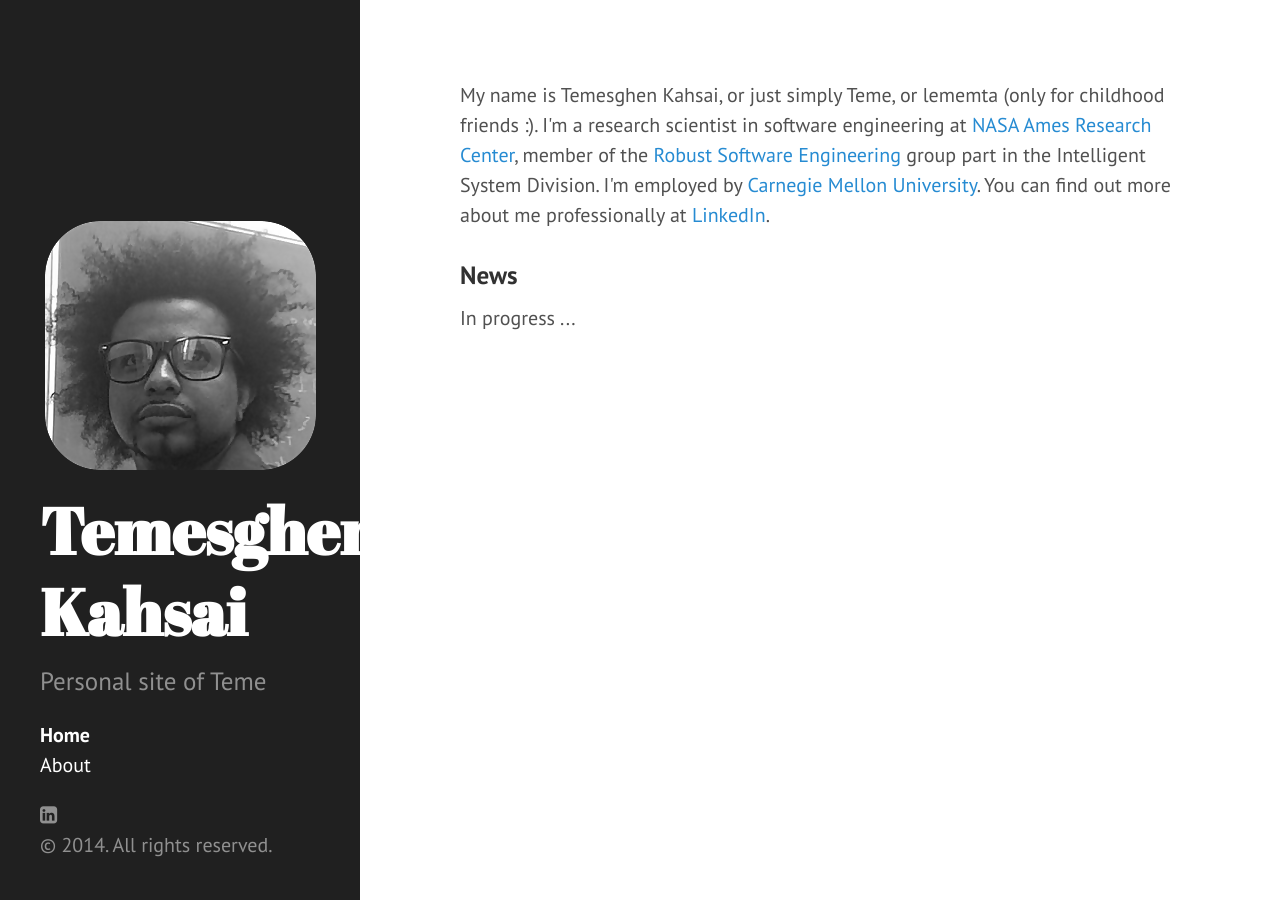
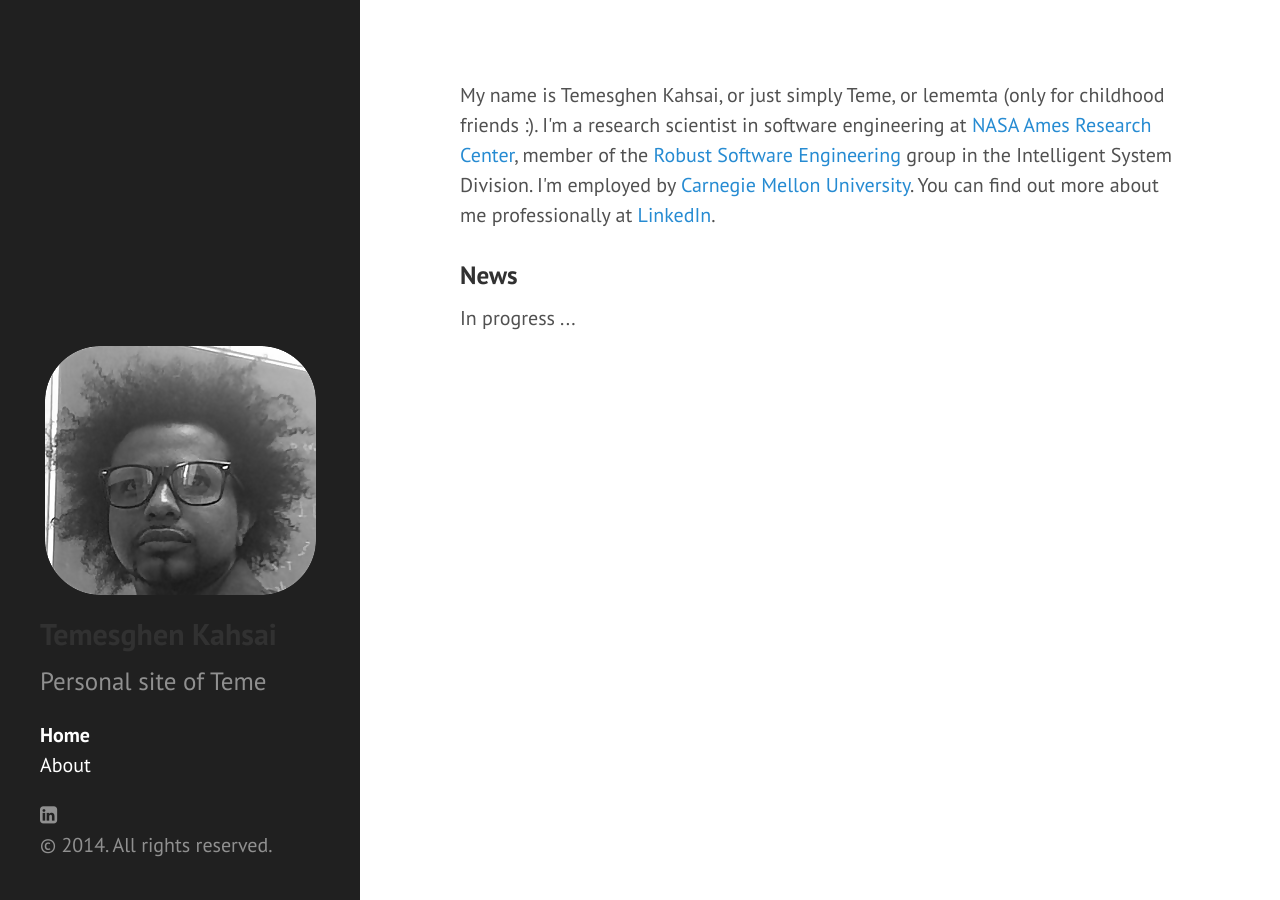
Before and after one commit to lememta/lememta.github.io, a Jekyll site: the page built from index.html, in a window 1280 px wide. Built offline with Jekyll 4.4.1, drawn with Linux system fonts in a browser that asks for light colours; nearby versions of some CDN libraries; the list of posts is cut into pages by our own code.

Commit message:
first version

```diff
--- a/_includes/sidebar.html
+++ b/_includes/sidebar.html
@@ -6,7 +6,7 @@
     </div>
 
     <div class="sidebar-about">
-      <h1>{{ site.title }}</h1>
+      <h2>{{ site.title }}</h2>
       <p class="lead">{{ site.description }}</p>
     </div>
 
--- a/index.html
+++ b/index.html
@@ -5,7 +5,7 @@ title: Home
 
 <div class="home">
 
-My name is Temesghen Kahsai, or just simply Teme, or lememta (only for childhood friends :). I'm a research scientist in software engineering at <a href="http://ti.arc.nasa.gov/profile/tkahsaia/"> NASA Ames Research Center</a>, member of the <a href="http://ti.arc.nasa.gov/tech/rse/">Robust Software Engineering</a> group part in the Intelligent System Division. I'm employed by <a href="http://www.cmu.edu/silicon-valley/">Carnegie Mellon University</a>.
+My name is Temesghen Kahsai, or just simply Teme, or lememta (only for childhood friends :). I'm a research scientist in software engineering at <a href="http://ti.arc.nasa.gov/profile/tkahsaia/"> NASA Ames Research Center</a>, member of the <a href="http://ti.arc.nasa.gov/tech/rse/">Robust Software Engineering</a> group in the Intelligent System Division. I'm employed by <a href="http://www.cmu.edu/silicon-valley/">Carnegie Mellon University</a>.
 
 You can find out more about me professionally at <a href="www.linkedin.com/in/temesghen/">LinkedIn</a>.
 
```
